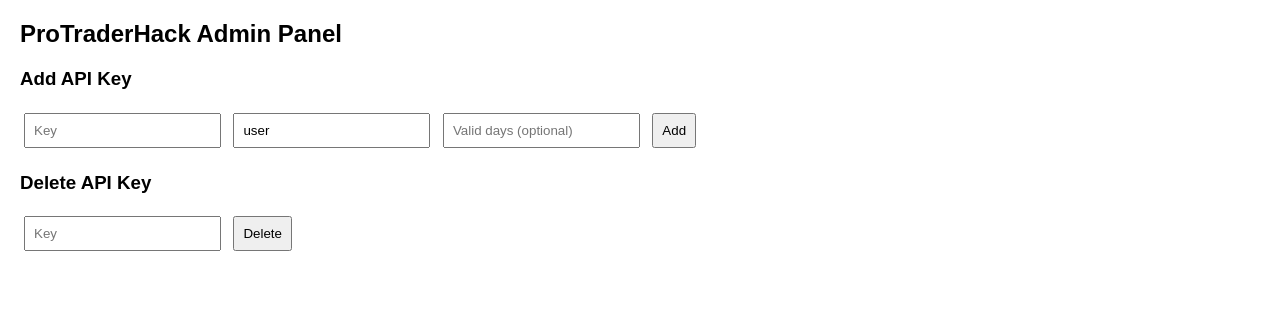
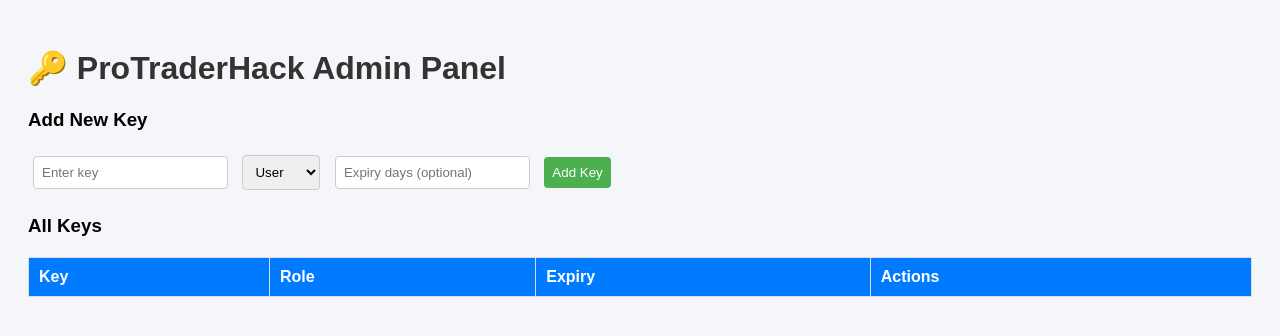
Before and after one commit to ishaangawade06/pth-admin, a Flask app: page / in a window 1280 px wide. Shown: the top 336 px of the page. Run offline with Flask 3, Linux system fonts and the light colour scheme; lists and menus that the app fills with data are empty.

Commit message:
Update admin_index.html

```diff
--- a/templates/admin_index.html
+++ b/templates/admin_index.html
@@ -1,40 +1,100 @@
 <!DOCTYPE html>
 <html>
 <head>
-    <title>PTH Admin Panel</title>
+    <title>Admin Panel - ProTraderHack</title>
     <style>
-        body { font-family: Arial, sans-serif; margin: 20px; }
-        form { margin-bottom: 20px; }
-        input, button { padding: 8px; margin: 4px; }
-        .flash { padding: 10px; margin-bottom: 10px; border-radius: 4px; }
-        .success { background: #d4edda; color: #155724; }
-        .error { background: #f8d7da; color: #721c24; }
+        body { font-family: Arial, sans-serif; background:#f4f6f9; padding:20px; }
+        h1 { color:#333; }
+        form { margin-bottom:20px; }
+        input, select, button { padding:8px; margin:5px; border-radius:4px; border:1px solid #ccc; }
+        button { background:#4CAF50; color:white; border:none; cursor:pointer; }
+        button:hover { background:#45a049; }
+        table { width:100%; border-collapse:collapse; margin-top:20px; background:white; }
+        th, td { padding:10px; border:1px solid #ddd; text-align:left; }
+        th { background:#007bff; color:white; }
+        tr:nth-child(even) { background:#f9f9f9; }
+        .delete-btn { background:#ff4d4d; color:white; border:none; padding:6px 10px; cursor:pointer; border-radius:4px; }
+        .delete-btn:hover { background:#e60000; }
+        .copy-btn { background:#5555ff; color:white; border:none; padding:6px 10px; cursor:pointer; border-radius:4px; margin-left:5px; }
+        .copy-btn:hover { background:#3333cc; }
+        .expiry-ok { color: green; font-weight: bold; }
+        .expiry-soon { color: orange; font-weight: bold; }
+        .expiry-expired { color: red; font-weight: bold; }
     </style>
+    <script>
+        function copyKey(key) {
+            navigator.clipboard.writeText(key).then(() => {
+                alert("Copied: " + key);
+            }).catch(err => {
+                alert("Failed to copy: " + err);
+            });
+        }
+
+        function highlightExpiry() {
+            const rows = document.querySelectorAll("td.expiry");
+            const now = new Date();
+            rows.forEach(cell => {
+                const expiryStr = cell.dataset.expiry;
+                if (!expiryStr) return;
+                const expiryDate = new Date(expiryStr);
+                const diffDays = Math.ceil((expiryDate - now) / (1000 * 60 * 60 * 24));
+                let text = expiryStr;
+                if (diffDays < 0) {
+                    cell.className = "expiry expiry-expired";
+                    text += " (expired)";
+                } else if (diffDays === 0) {
+                    cell.className = "expiry expiry-expired";
+                    text += " (expires today)";
+                } else if (diffDays <= 3) {
+                    cell.className = "expiry expiry-soon";
+                    text += " (" + diffDays + " days left)";
+                } else {
+                    cell.className = "expiry expiry-ok";
+                    text += " (" + diffDays + " days left)";
+                }
+                cell.innerText = text;
+            });
+        }
+
+        window.onload = highlightExpiry;
+    </script>
 </head>
 <body>
-    <h2>ProTraderHack Admin Panel</h2>
+    <h1>🔑 ProTraderHack Admin Panel</h1>
 
-    <!-- Flash messages -->
-    {% with messages = get_flashed_messages(with_categories=true) %}
-      {% if messages %}
-        {% for category, msg in messages %}
-          <div class="flash {{ category }}">{{ msg }}</div>
-        {% endfor %}
-      {% endif %}
-    {% endwith %}
-
-    <h3>Add API Key</h3>
+    <h3>Add New Key</h3>
     <form method="post" action="/api/add-key">
-        <input type="text" name="key" placeholder="Key" required>
-        <input type="text" name="role" placeholder="Role (user/owner)" value="user">
-        <input type="number" name="days" placeholder="Valid days (optional)">
-        <button type="submit">Add</button>
+        <input type="text" name="key" placeholder="Enter key" required>
+        <select name="role">
+            <option value="user">User</option>
+            <option value="owner">Owner</option>
+        </select>
+        <input type="number" name="days" placeholder="Expiry days (optional)">
+        <button type="submit">Add Key</button>
     </form>
 
-    <h3>Delete API Key</h3>
-    <form method="post" action="/api/delete-key">
-        <input type="text" name="key" placeholder="Key" required>
-        <button type="submit">Delete</button>
-    </form>
+    <h3>All Keys</h3>
+    <table>
+        <tr>
+            <th>Key</th>
+            <th>Role</th>
+            <th>Expiry</th>
+            <th>Actions</th>
+        </tr>
+        {% for k in keys %}
+        <tr>
+            <td>{{ k.key }}</td>
+            <td>{{ k.role }}</td>
+            <td class="expiry" data-expiry="{{ k.expires }}">{{ k.expires }}</td>
+            <td>
+                <button type="button" class="copy-btn" onclick="copyKey('{{ k.key }}')">Copy</button>
+                <form method="post" action="/api/delete-key" style="display:inline;">
+                    <input type="hidden" name="key" value="{{ k.key }}">
+                    <button type="submit" class="delete-btn">Delete</button>
+                </form>
+            </td>
+        </tr>
+        {% endfor %}
+    </table>
 </body>
-                        </html>
+    </html>
```
